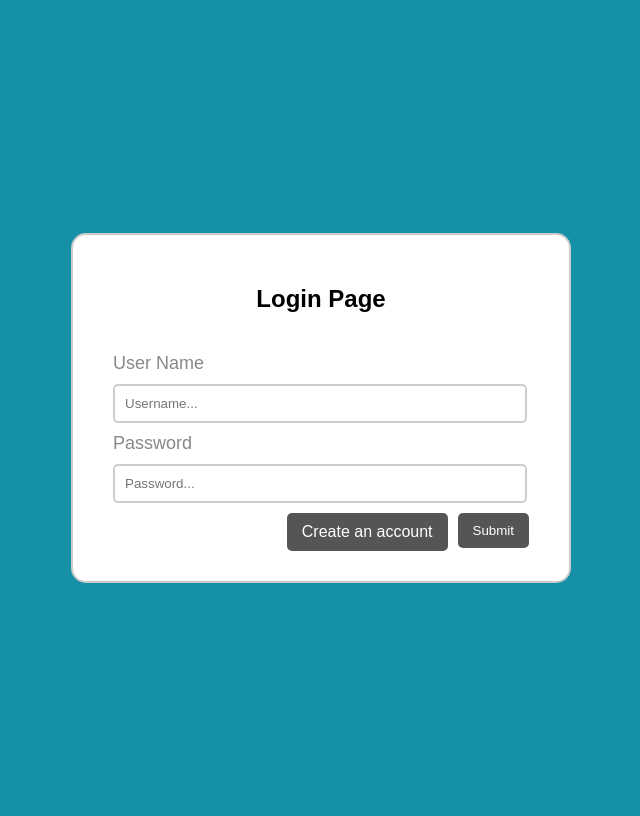
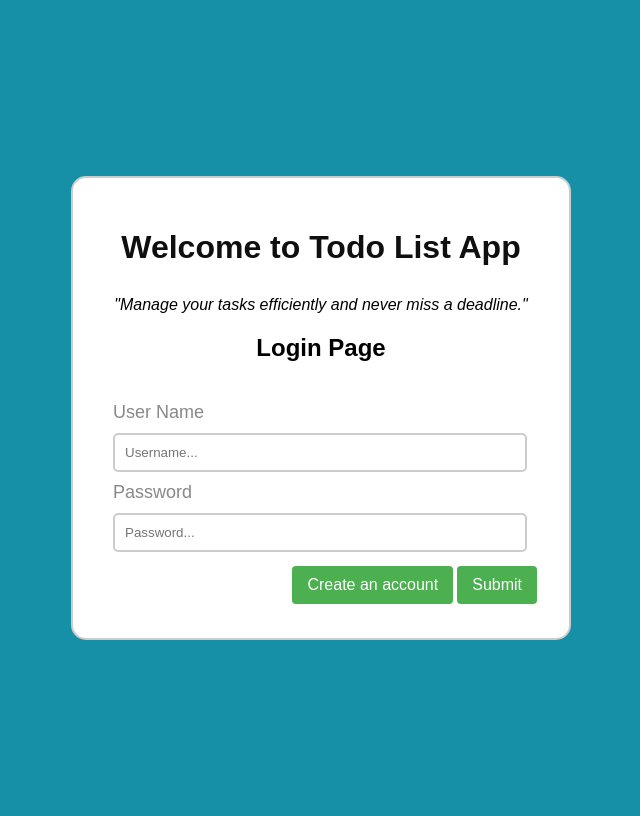
Before and after one commit to MinhNguyen179/php-demo, a PHP site: page / in a window 1280 px wide. Shown: the whole page, without its empty margins (319-959 px from the left). Run offline with PHP 8.4, Linux system fonts and the light colour scheme.

```diff
--- a/index.php
+++ b/index.php
@@ -10,16 +10,20 @@
 </head>
 <body>
     <form action="login.php" method = "POST">
+        <h1><strong>Welcome to Todo List App</strong></h1>
+        <p  style="text-align: center; margin-top: 30px"><i>"Manage your tasks efficiently and never miss a deadline."</i></p>
+        <div>
+            <?php if (isset($_GET['error'])){ ?>
+                <p class = "error"><?php echo $_GET['error'];?></p>
+            <?php }?>
+        </div>
         <h2>Login Page</h2>
-        <?php if (isset($_GET['error'])){ ?>
-            <p class = "error"><?php echo $_GET['error'];?></p>
-        <?php }?>
         <label>User Name</label>
         <input type = "text" name = "uname" placeholder="Username...">
         <label>Password</label>
         <input type = "password" name = "password" placeholder="Password...">
-        <button type="submit">Submit</button>
-        <a href="signup.php" class="ca">Create an account</a>
+        <button type="submit" class = "submit-button" >Submit</button>
+        <a href="signup.php" class="submit-button">Create an account</a>
     </form>
 </body>
 </html>
--- a/style.css
+++ b/style.css
@@ -41,6 +41,13 @@ label{
 }
 
 button{
+    /*float:right;*/
+    /*background: #555;*/
+    /*padding: 10px 15px;*/
+    /*color: #fff;*/
+    /*border-radius: 5px;*/
+    /*margin-right: 10px;*/
+    /*border:none;*/
     float:right;
     background: #555;
     padding: 10px 15px;
@@ -48,6 +55,7 @@ button{
     border-radius: 5px;
     margin-right: 10px;
     border:none;
+    text-decoration: none;
 }
 
 button:hover{
@@ -56,7 +64,7 @@ button:hover{
 
 .error{
     background: #F2DEDE;
-    color: #b65959;
+    color: #100f0f;
     padding: 10px;
     border-radius: 5px;
     width: 95%;
@@ -64,7 +72,7 @@ button:hover{
 
 h1{
     text-align: center;
-    color:#fff;
+    color:#100F0FFF;
 }
 
 a{
@@ -78,6 +86,31 @@ a{
     text-decoration: none;
 }
 
-a:hover{
+.ca {
+    font-size: 14px;
+    display: inline-block;
+    padding: 10px;
+    text-decoration: none;
+    color: #444;
+}
+.ca:hover {
+    text-decoration: underline;
+}
 
+.submit-button {
+    background-color: #4CAF50; /* Green background */
+    border: none; /* No border */
+    color: white; /* White text */
+    padding: 10px 15px; /* Padding */
+    text-align: center; /* Centered text */
+    text-decoration: none; /* No underline */
+    display: inline-block; /* Inline block */
+    font-size: 16px; /* Font size */
+    margin: 4px 2px; /* Margin */
+    cursor: pointer; /* Pointer cursor on hover */
+    border-radius: 4px; /* Rounded corners */
 }
+
+.submit-button:hover {
+    background-color: #45a049; /* Darker green on hover */
+}
```
Also changed, not shown: todos.php (added).
